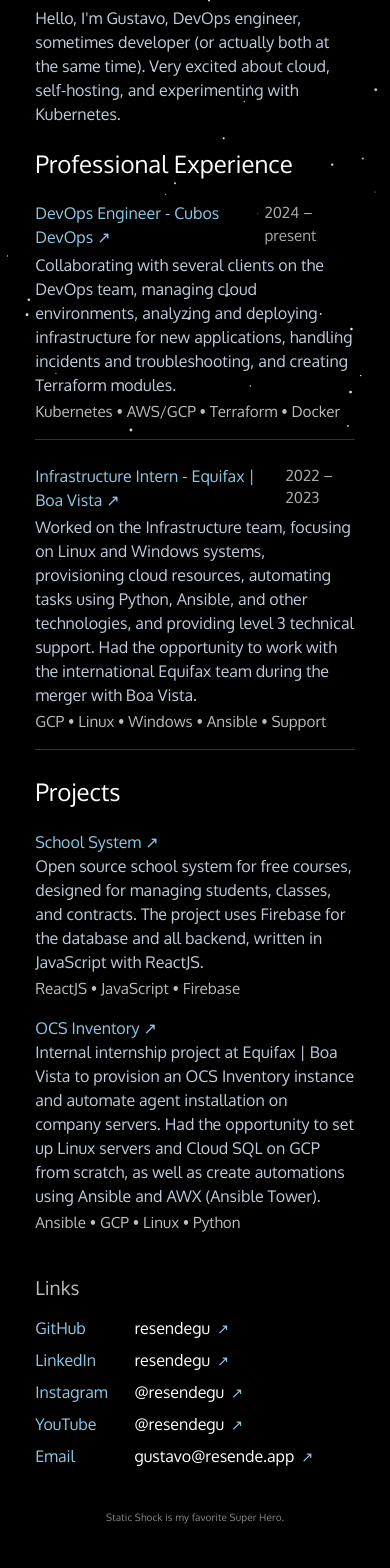
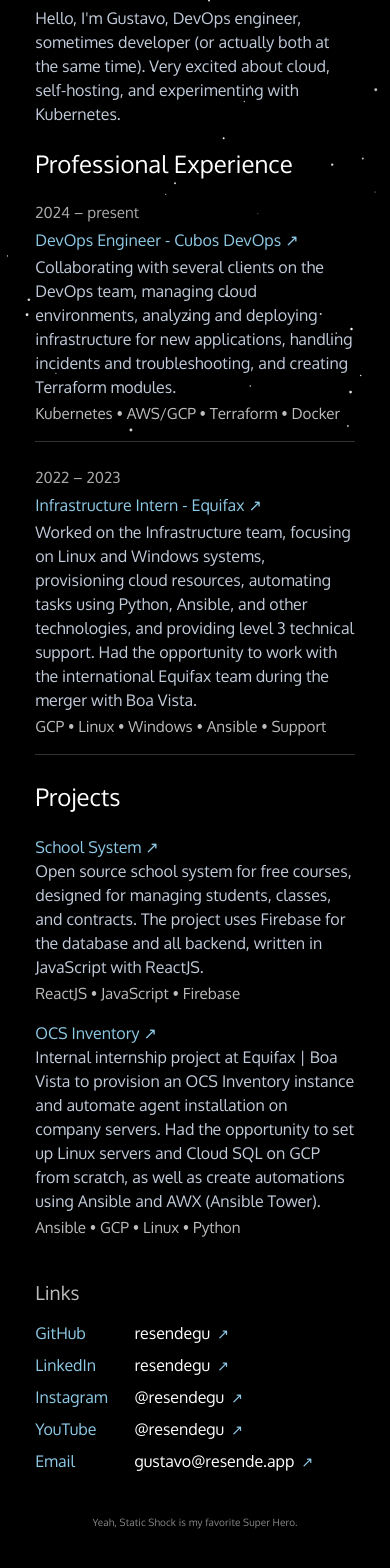
Before and after one commit to resendegu/resende.app, a React (Vite) app: page / in a window 390 px wide. Shown: the part 396-1964 px from the top of the page. Built offline with nearby package versions, Linux system fonts and the light colour scheme.

Commit message:
minor fixes and responsiviness adjustements

```diff
--- a/src/App.css
+++ b/src/App.css
@@ -438,4 +438,16 @@
     align-self: flex-end;
     margin-top: 0.5rem;
   }
+
+  /* Make job-period appear above job-role in job-header */
+  .job-header {
+    flex-direction: column-reverse;
+    align-items: flex-start;
+    gap: 0.1em;
+  }
+  .job-period {
+    margin-bottom: 0.15em;
+    margin-top: 0;
+    align-self: flex-start;
+  }
 }
--- a/src/locales/en.json
+++ b/src/locales/en.json
@@ -13,10 +13,10 @@
         "period": "2024 – present",
         "description": "Collaborating with several clients on the DevOps team, managing cloud environments, analyzing and deploying infrastructure for new applications, handling incidents and troubleshooting, and creating Terraform modules.",
         "stack": "Kubernetes • AWS/GCP • Terraform • Docker",
-        "link": "https://cubos.io/"
+        "link": "https://devops.cubos.io/"
       },
       {
-        "role": "Infrastructure Intern - Equifax | Boa Vista",
+        "role": "Infrastructure Intern - Equifax",
         "period": "2022 – 2023",
         "description": "Worked on the Infrastructure team, focusing on Linux and Windows systems, provisioning cloud resources, automating tasks using Python, Ansible, and other technologies, and providing level 3 technical support. Had the opportunity to work with the international Equifax team during the merger with Boa Vista.",
         "stack": "GCP • Linux • Windows • Ansible • Support",
@@ -42,7 +42,7 @@
     ]
   },
   "footer": {
-    "easterEgg": "Static Shock is my favorite Super Hero."
+    "easterEgg": "Yeah, Static Shock is my favorite Super Hero."
   },
   "links": {
     "title": "Links"
--- a/src/locales/pt.json
+++ b/src/locales/pt.json
@@ -16,7 +16,7 @@
         "link": "https://devops.cubos.io/"
       },
       {
-        "role": "Estagiário de Infraestrutura - Equifax | Boa Vista",
+        "role": "Estagiário de Infraestrutura - Equifax",
         "period": "2022 – 2023",
         "description": "Atuação no time de Infraestrutura, com foco em sistemas Linux e Windows, provisionamento de recursos em nuvem, automações de tarefas usando Python, Ansible e outras tecnologias, suporte técnico de nível 3. Tive a oportunidade trabalhar com a equipe internacional da Equifax na fusão com a Boa Vista.",
         "stack": "GCP • Linux • Windows • Ansible • Suporte",
@@ -42,7 +42,7 @@
     ]
   },
   "footer": {
-    "easterEgg": "Super Choque é meu super-herói favorito."
+    "easterEgg": "Sim, Super Choque é meu super-herói favorito."
   },
   "links": {
     "title": "Links"
```
Also changed, not shown: src/assets/profile-old.png (deleted).
